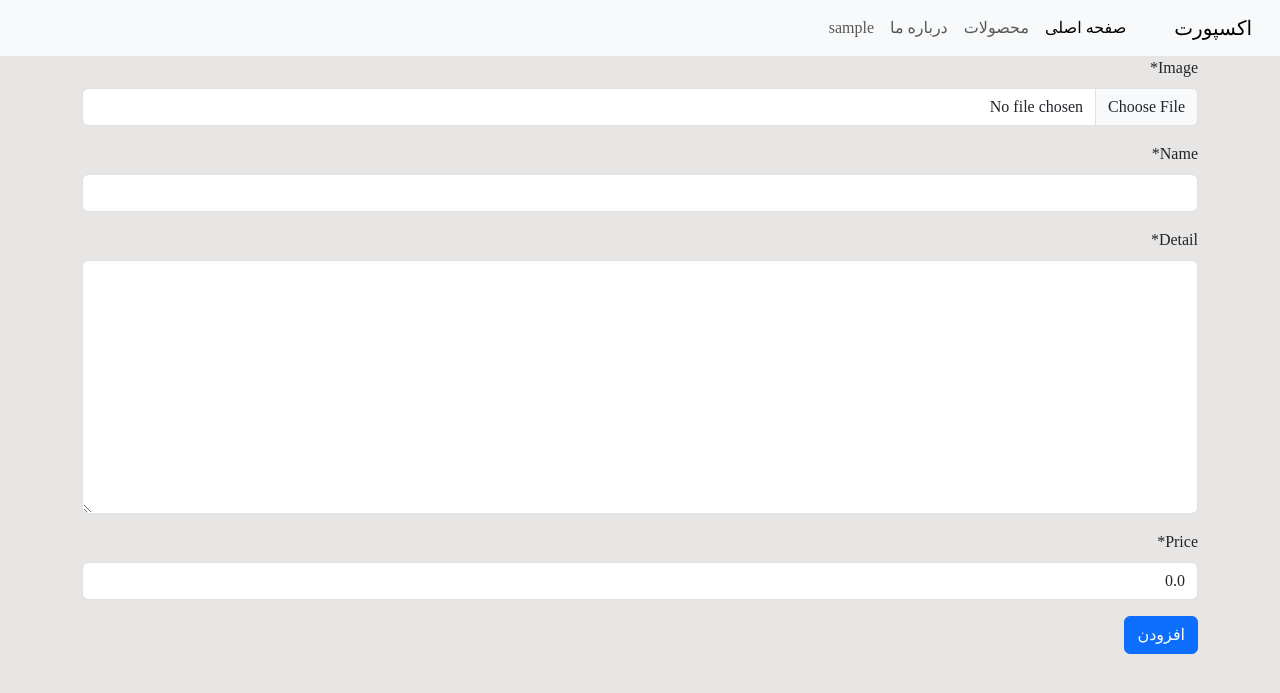
After one commit to ostadsgo/export, a Django app: page /add_product/ in a window 1280 px wide. The commit adds this page. Shown: the top 693 px of the page. Run offline with Django 4.2, Linux system fonts and the light colour scheme; the visitor is signed in with stand-in values (Sample User, id 1); some libraries are stand-ins or nearby versions.

Commit message:
Create dashboard with ablity to create new product.

```diff
--- a/shop/models.py
+++ b/shop/models.py
@@ -1,12 +1,16 @@
 from django.db import models
 from PIL import Image
+from django.contrib.auth.models import User
+
+from django.urls import reverse
 
 
 class Product(models.Model):
     name = models.CharField(max_length=250)
     detail = models.TextField()
     price = models.FloatField(default=0.0)
-    image = models.ImageField(default="product.jpg", upload_to="images/")
+    image = models.ImageField(default="product.webp", upload_to="images/")
+    user = models.ForeignKey(User, on_delete=models.CASCADE)
 
     def __str__(self):
         return self.name
@@ -18,3 +22,6 @@ class Product(models.Model):
         if img.width > 300 or img.height > 300:
             img.thumbnail((300, 300))
             img.save(self.image.path)
+
+    def get_absolute_url(self):
+        return reverse("users:dashboard")
--- a/shop/urls.py
+++ b/shop/urls.py
@@ -7,4 +7,5 @@ app_name = "shop"
 
 urlpatterns = [
     path("", views.product_list, name="product_list"),
+    path("add_product/", views.ProductCreateView.as_view(), name="add_product"),
 ]
--- a/shop/views.py
+++ b/shop/views.py
@@ -1,7 +1,27 @@
 from django.shortcuts import render
-from . import models
+from .models import Product
+from django.contrib.auth.mixins import LoginRequiredMixin, UserPassesTestMixin
+from django.views.generic import (
+    ListView,
+    DetailView,
+    CreateView,
+    UpdateView,
+    DeleteView,
+)
 
 
 def product_list(request):
-    products = models.Product.objects.all()
+    products = Product.objects.all()
     return render(request, "shop/product_list.html", {"products": products})
+
+
+class ProductCreateView(LoginRequiredMixin, CreateView):
+    model = Product
+    fields = ["image", "name", "detail", "price"]
+
+    template_name = "shop/add_product.html"  # <app>/<model>_<viewtype>.html
+    # context_object_name = 'products'
+
+    def form_valid(self, form):
+        form.instance.user = self.request.user
+        return super().form_valid(form)
--- a/templates/base.html
+++ b/templates/base.html
@@ -1,25 +1,86 @@
 {% load static %}
 <!DOCTYPE html>
 <html lang="en">
-
   <head>
     <meta charset="UTF-8" />
     <meta name="viewport" content="width=device-width, initial-scale=1.0" />
     <!-- Bootstrap-->
-  <link href="https://cdn.jsdelivr.net/npm/bootstrap@5.3.1/dist/css/bootstrap.min.css" rel="stylesheet"
-    integrity="sha384-4bw+/aepP/YC94hEpVNVgiZdgIC5+VKNBQNGCHeKRQN+PtmoHDEXuppvnDJzQIu9" crossorigin="anonymous">
-  <script src="https://cdn.jsdelivr.net/npm/bootstrap@5.3.1/dist/js/bootstrap.bundle.min.js"
+    <link
+      href="https://cdn.jsdelivr.net/npm/bootstrap@5.3.1/dist/css/bootstrap.min.css"
+      rel="stylesheet"
+      integrity="sha384-4bw+/aepP/YC94hEpVNVgiZdgIC5+VKNBQNGCHeKRQN+PtmoHDEXuppvnDJzQIu9"
+      crossorigin="anonymous"
+    />
+    <script
+      src="https://cdn.jsdelivr.net/npm/bootstrap@5.3.1/dist/js/bootstrap.bundle.min.js"
       integrity="sha384-HwwvtgBNo3bZJJLYd8oVXjrBZt8cqVSpeBNS5n7C8IVInixGAoxmnlMuBnhbgrkm"
-    crossorigin="anonymous"></script>
+      crossorigin="anonymous"
+    ></script>
     <!-- Custom style -->
-  <link rel="stylesheet" href="{% static 'css/style.css' %}">
+    <link rel="stylesheet" href="{% static 'css/style.css' %}" />
     <title>{% block title %}{% endblock title %}</title>
   </head>
 
   <body>
-  <div class="container">
-    {% block content %}{% endblock content %}
+    <header>
+      <nav class="navbar navbar-expand-lg bg-body-tertiary">
+        <div class="container-fluid">
+          <a class="navbar-brand" href="{% url 'shop:product_list' %}"
+            >اکسپورت</a
+          >
+          <button
+            class="navbar-toggler"
+            type="button"
+            data-bs-toggle="collapse"
+            data-bs-target="#navbarNav"
+            aria-controls="navbarNav"
+            aria-expanded="false"
+            aria-label="Toggle navigation"
+          >
+            <span class="navbar-toggler-icon"></span>
+          </button>
+          <div class="collapse navbar-collapse" id="navbarNav">
+            <ul class="navbar-nav">
+              <li class="nav-item">
+                <a
+                  class="nav-link active"
+                  aria-current="page"
+                  href="{% url 'shop:product_list' %}"
+                  >صفحه اصلی</a
+                >
+              </li>
+              <li class="nav-item">
+                <a class="nav-link" href="{% url 'shop:product_list' %}"
+                  >محصولات</a
+                >
+              </li>
+              <li class="nav-item">
+                <a class="nav-link" href="#">درباره ما</a>
+              </li>
+              {% if user.is_authenticated %}
+              <li class="nav-item">
+                <a class="nav-link" href="{% url 'users:dashboard' %}"
+                  >{{ user.username }}</a
+                >
+              </li>
+              {% else %}
+              <li class="nav-item">
+                <a class="nav-link" href="{% url 'users:login' %}">ورود</a>
+              </li>
+              <li class="nav-item">
+                <a class="nav-link" href="{% url 'users:register' %}">عضویت</a>
+              </li>
+              {% endif %}
+            </ul>
           </div>
+        </div>
+      </nav>
+      <nav></nav>
+    </header>
+    <main>
+      <div class="container">{% block content %}{% endblock content %}</div>
+    </main>
+
+    <footer></footer>
   </body>
-
 </html>
--- /dev/null
+++ b/templates/shop/add_product.html
@@ -0,0 +1,9 @@
+{% extends 'base.html' %}
+{% load crispy_forms_tags %}
+{% block content %}
+<form method="post">
+    {% csrf_token %}
+    {{form|crispy}}
+    <button type="submit" class="btn btn-primary">افزودن</button>
+</form>
+{% endblock content %}
--- a/templates/shop/product_list.html
+++ b/templates/shop/product_list.html
@@ -2,6 +2,7 @@
 {% block title %}لیست محصولات{% endblock title %}
 {% block content %}
   <h1>لیست محصولات</h1>
+  <div class="d-flex flex-row gap-3">
     {% for product in products %}
       <div class="card" style="width: 18rem;">
         <img class="card-img-top" src="{{ product.image.url }}" alt="{{ product.name }}">
@@ -12,4 +13,5 @@
         </div>
       </div>
     {% endfor %}
+  </div>
 {% endblock content %}
--- a/users/urls.py
+++ b/users/urls.py
@@ -17,4 +17,5 @@ urlpatterns = [
         auth_views.LogoutView.as_view(template_name="users/logout.html"),
         name="logout",
     ),
+    path("dashboard/", views.dashboard, name="dashboard"),
 ]
```
Also changed, not shown: templates/users/dashboard.html (added, +18 -0 lines), templates/users/register.html (+3 -4 lines), users/views.py (+10 -1 lines), shop/migrations/0002_product_user.py (added). Lines whose indentation alone changed are shown as unchanged.
